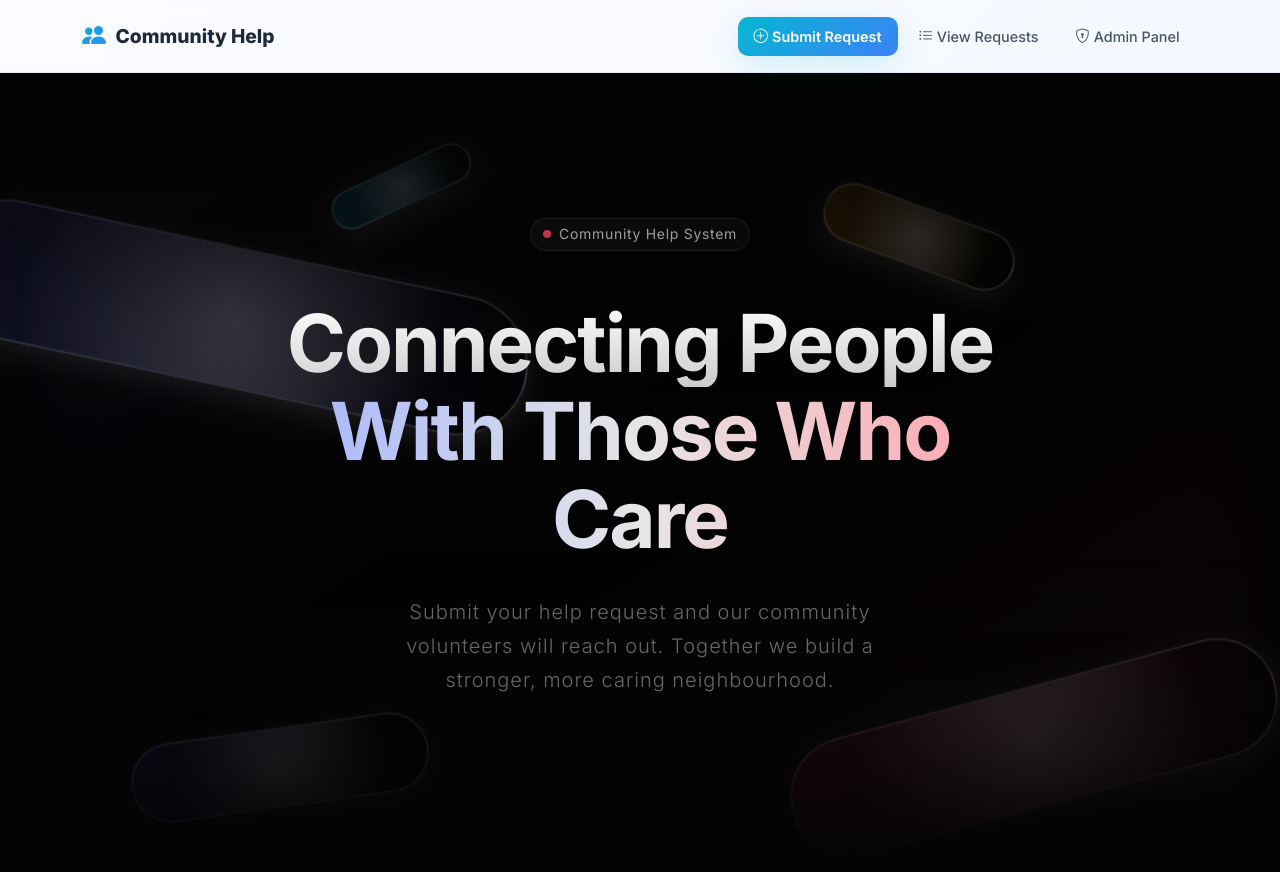
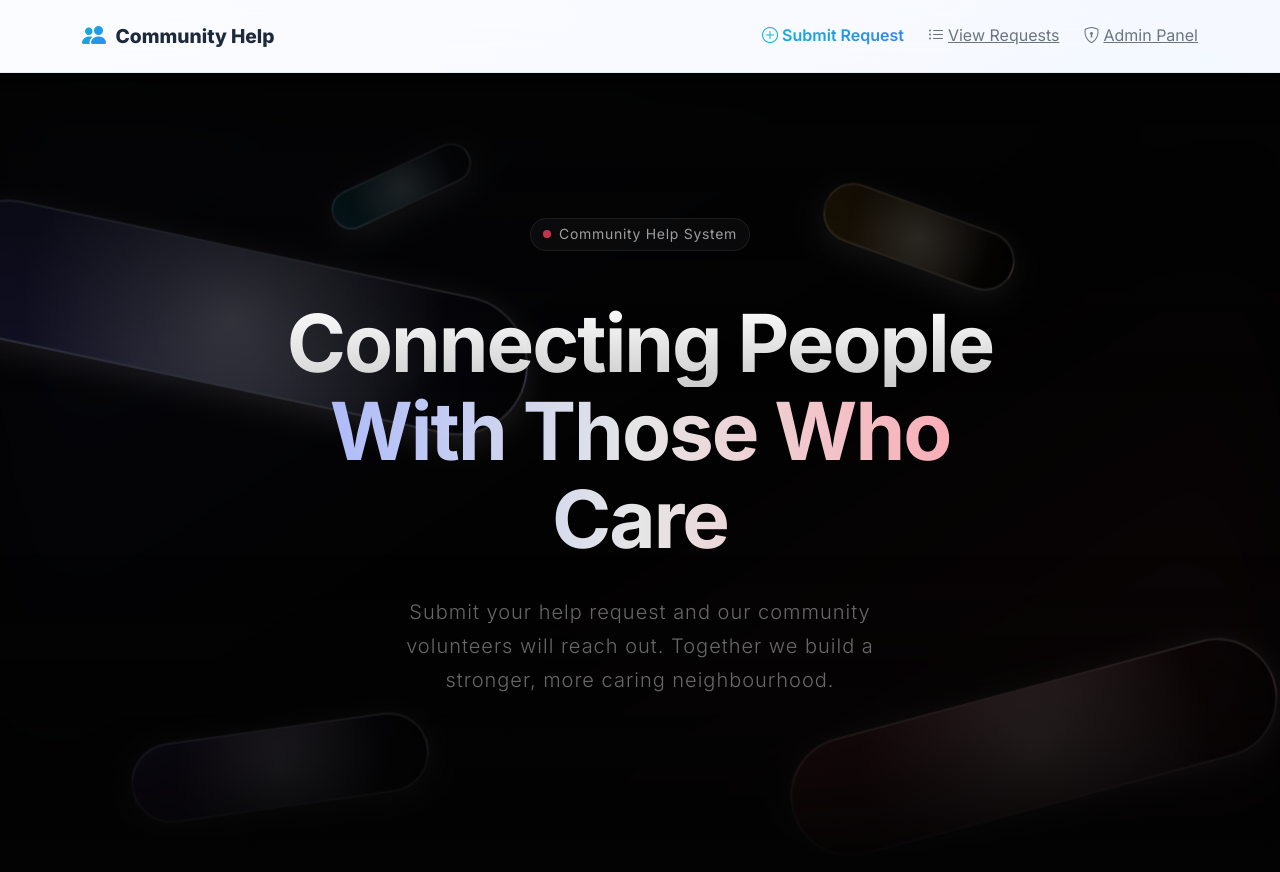
Before and after one commit to earnwithclip-prog/community-help-app, a Flask app: page / in a window 1280 px wide. Shown: the top 872 px of the page. Run offline with Flask 3, Linux system fonts and the light colour scheme.

Commit message:
Update navbar to inline nav style

```diff
--- a/templates/base.html
+++ b/templates/base.html
@@ -23,35 +23,28 @@
 <body>
     <!-- Navigation -->
     <nav class="navbar navbar-expand-lg">
-        <div class="container">
+        <div class="container d-flex align-items-center justify-content-between">
             <a class="navbar-brand" href="{{ url_for('index') }}">
                 <i class="bi bi-people-fill me-2"></i>Community Help
             </a>
-            <button class="navbar-toggler" type="button" data-bs-toggle="collapse" data-bs-target="#navbarNav">
-                <span class="navbar-toggler-icon"></span>
-            </button>
-            <div class="collapse navbar-collapse" id="navbarNav">
-                <ul class="navbar-nav ms-auto">
-                    <li class="nav-item">
-                        <a class="nav-link {% if request.endpoint == 'index' %}active{% endif %}"
-                            href="{{ url_for('index') }}">
+            <nav class="d-flex gap-4">
+                <a class="inline-flex items-center gap-x-2 text-sm whitespace-nowrap
+                    {% if request.endpoint == 'index' %}fw-semibold text-primary{% else %}text-secondary{% endif %}"
+                    href="{{ url_for('index') }}" {% if request.endpoint=='index' %}aria-current="page" {% endif %}>
                     <i class="bi bi-plus-circle me-1"></i>Submit Request
                 </a>
-                    </li>
-                    <li class="nav-item">
-                        <a class="nav-link {% if request.endpoint == 'view_requests' %}active{% endif %}"
-                            href="{{ url_for('view_requests') }}">
+                <a class="inline-flex items-center gap-x-2 text-sm whitespace-nowrap
+                    {% if request.endpoint == 'view_requests' %}fw-semibold text-primary{% else %}text-secondary{% endif %}"
+                    href="{{ url_for('view_requests') }}" {% if request.endpoint=='view_requests' %}aria-current="page"
+                    {% endif %}>
                     <i class="bi bi-list-ul me-1"></i>View Requests
                 </a>
-                    </li>
-                    <li class="nav-item">
-                        <a class="nav-link {% if request.endpoint == 'admin' %}active{% endif %}"
-                            href="{{ url_for('admin') }}">
+                <a class="inline-flex items-center gap-x-2 text-sm whitespace-nowrap
+                    {% if request.endpoint == 'admin' %}fw-semibold text-primary{% else %}text-secondary{% endif %}"
+                    href="{{ url_for('admin') }}" {% if request.endpoint=='admin' %}aria-current="page" {% endif %}>
                     <i class="bi bi-shield-lock me-1"></i>Admin Panel
                 </a>
-                    </li>
-                </ul>
-            </div>
+            </nav>
         </div>
     </nav>
 
```
Lines whose indentation alone changed are shown as unchanged.
